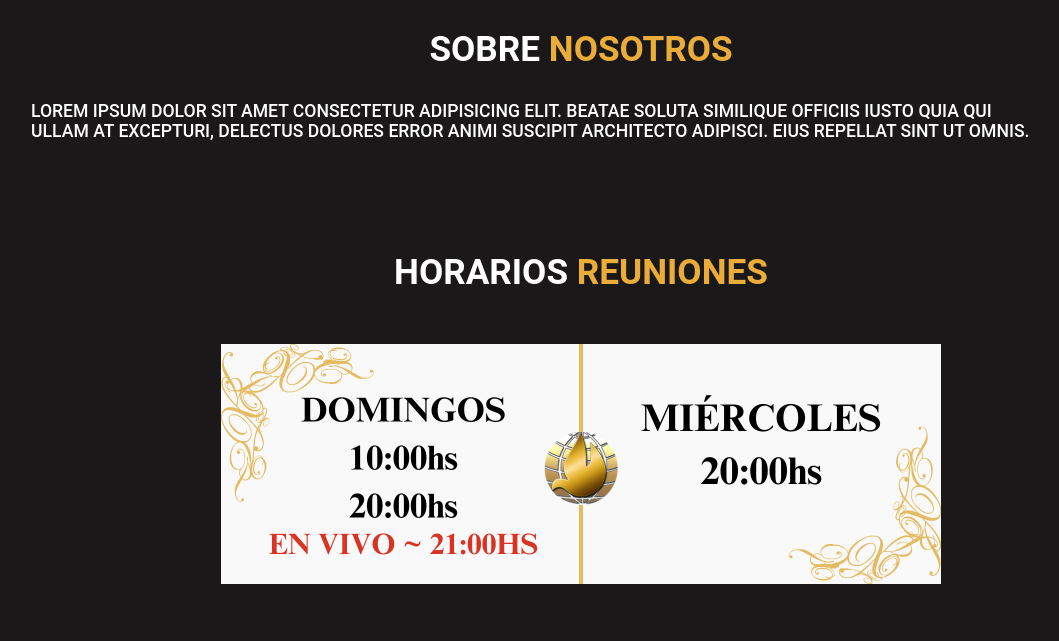
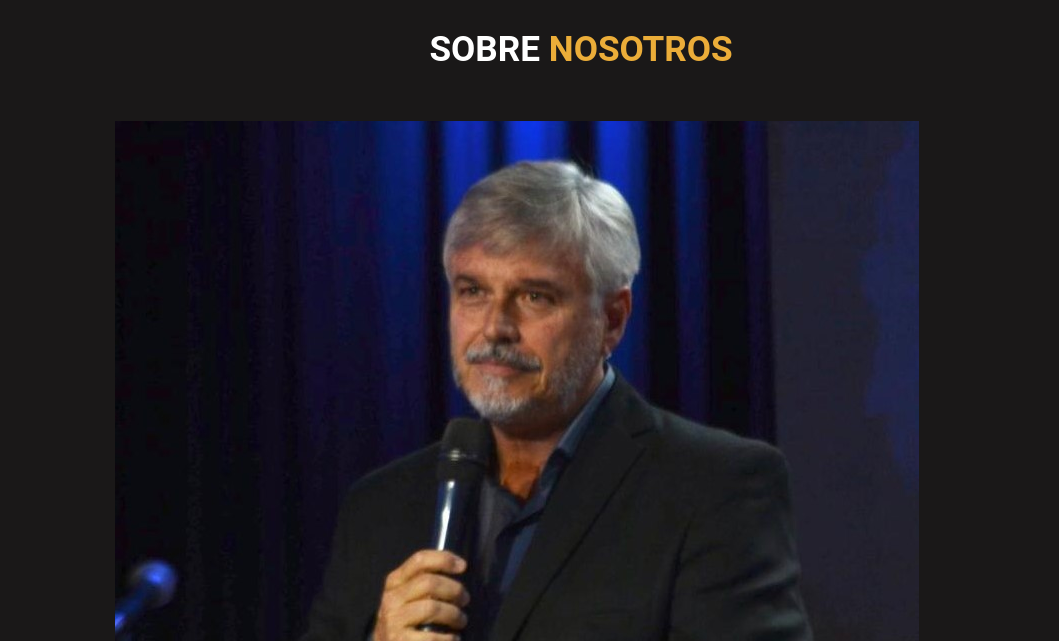
Before and after one commit to karen272/IglesiaRenacer.github.io, a plain HTML site: page index.html in a window 1280 px wide. Shown: the part 802-1443 px from the top of the page, without its empty margins (59-1118 px from the left). Drawn offline with Linux system fonts and the light colour scheme.

Commit message:
add foto

```diff
--- a/index.html
+++ b/index.html
@@ -54,6 +54,9 @@
     <section class="contenedor sobre-nosotros" id="nosotros">
         <h1 class="heading">Sobre <span> nosotros </span> </h1>
         <div class="contenido-textos">
+            <div class="row">
+                <img src="images/portada.jpeg" alt="">
+            </div>
             <p>Lorem ipsum dolor sit amet consectetur adipisicing elit. Beatae soluta similique officiis iusto quia qui ullam at excepturi, delectus dolores error animi suscipit architecto adipisci. Eius repellat sint ut omnis.
         </div>
     </section>
@@ -64,9 +67,7 @@
      <section class="escuchar" id="horarios">
         <h1 class="heading">Horarios <span> Reuniones </span> </h1>
         <div class="row">
-            <a href="" class="escuchar-en-vivo">
-                <img src="images/horarios.png" alt="">
-            </a>
+            <img src="images/horarios.png" alt="">
         </div>
      </section>
 
```
Also changed, not shown: images/portada.jpeg (added).
